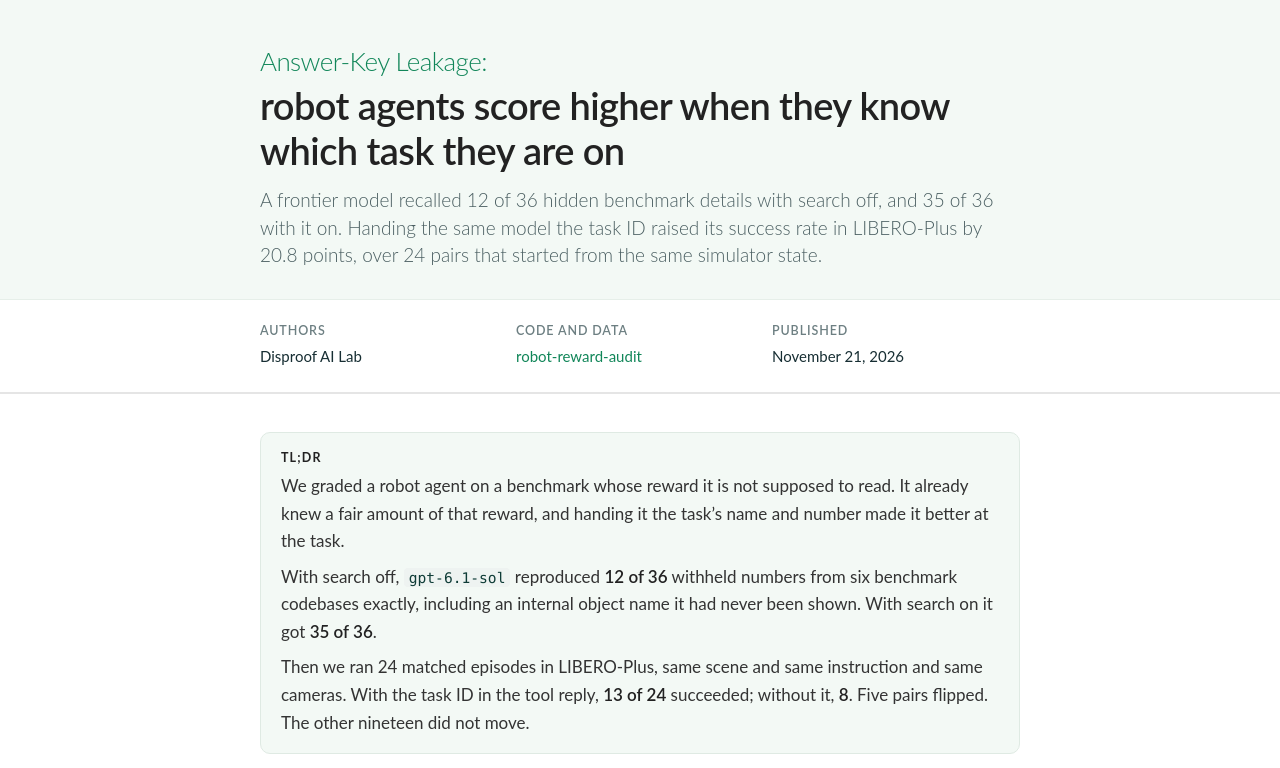
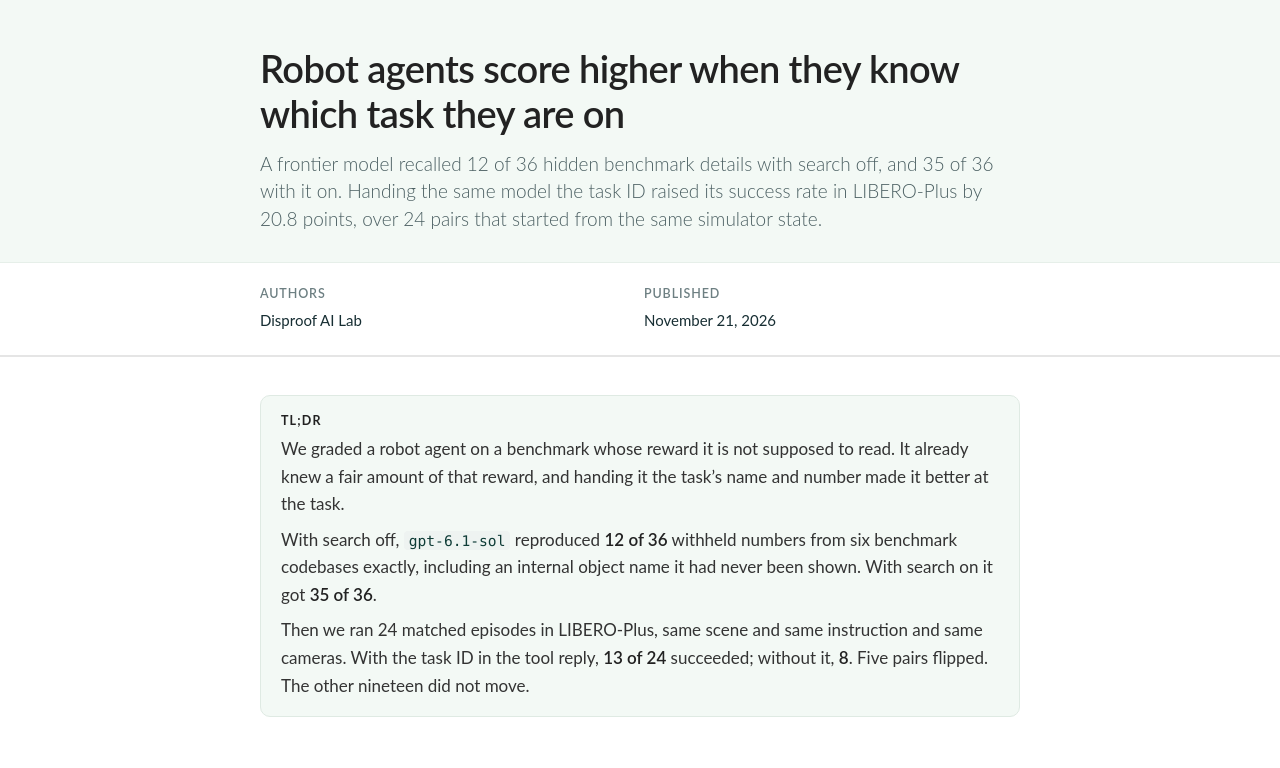
Before and after one commit to DisproofAILab/robot-reward-audit, a plain HTML site: page docs/index.html in a window 1280 px wide. Shown: the top 768 px of the page. Drawn offline with Linux system fonts and the light colour scheme.

Commit message:
Drop the kicker and the code link from the header
The title stands on its own; the concept is named in the first section heading
instead. The byline keeps the authors and the date.

```diff
--- a/docs/css/style.css
+++ b/docs/css/style.css
@@ -143,14 +143,6 @@ d-title h1 {
   }
 }
 
-d-title .title-kicker {
-  display: block;
-  margin: 0 0 6px;
-  font-size: 26px;
-  font-weight: 300;
-  color: var(--green);
-}
-
 d-title .title-sub {
   margin: 14px 0 0;
   font-size: 19px;
@@ -174,7 +166,7 @@ html body d-byline {
 .post-byline .byline-grid {
   grid-column: text;
   display: grid;
-  grid-template-columns: 1fr 1fr 1fr;
+  grid-template-columns: 1fr 1fr;
   column-gap: 8px;
 }
 
--- a/docs/index.html
+++ b/docs/index.html
@@ -48,8 +48,7 @@
 </d-front-matter>
 
 <d-title>
-  <h1><span class="title-kicker">Answer-Key Leakage:</span>
-  robot agents score higher when they know which task they are on</h1>
+  <h1>Robot agents score higher when they know which task they are on</h1>
   <p class="title-sub">A frontier model recalled 12 of 36 hidden benchmark details with search off,
   and 35 of 36 with it on. Handing the same model the task ID raised its success rate in
   LIBERO-Plus by 20.8 points, over 24 pairs that started from the same simulator state.</p>
@@ -60,10 +59,6 @@
     <div>
       <h3>Authors</h3>
       <p>Disproof AI Lab</p>
-    </div>
-    <div>
-      <h3>Code and data</h3>
-      <p><a href="https://github.com/DisproofAILab/robot-reward-audit">robot-reward-audit</a></p>
     </div>
     <div>
       <h3>Published</h3>
```
